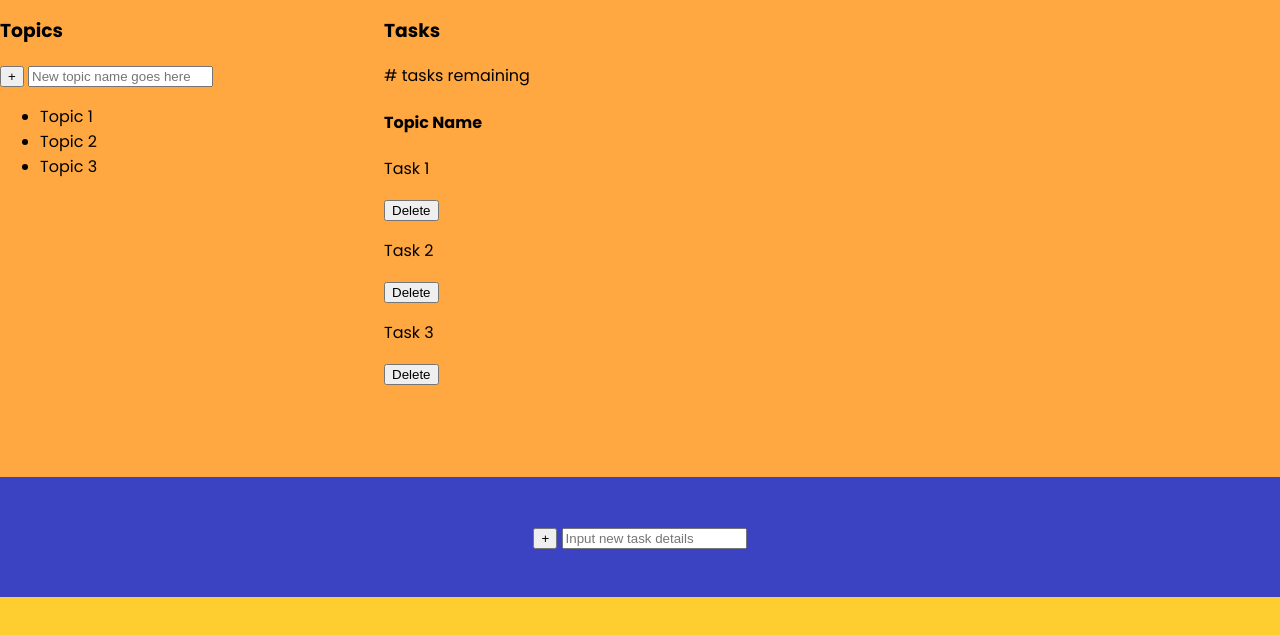
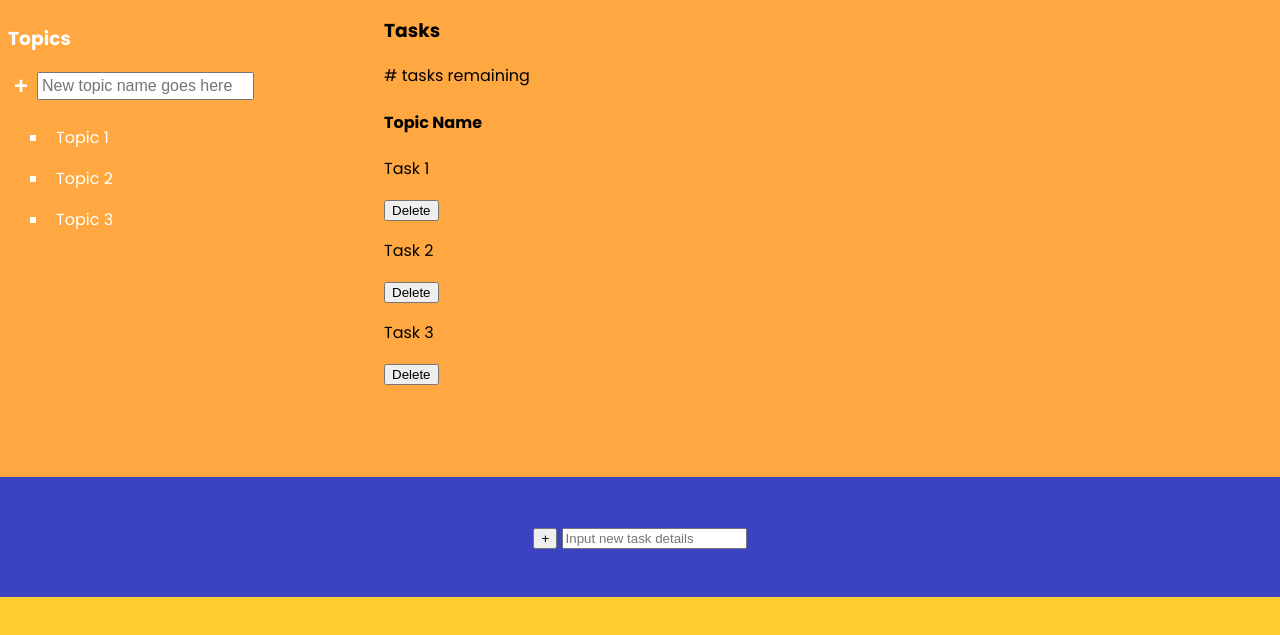
Before and after one commit to vipul-khedekar/task-master, a website built with webpack: page index.html in a window 1280 px wide. Shown: the part 83-718 px from the top of the page. Built offline with nearby package versions, Linux system fonts and the light colour scheme.

Commit message:
stylized topic container and its items, list is scrollable if overflows

```diff
--- a/src/index.css
+++ b/src/index.css
@@ -36,6 +36,59 @@ body {
     height: 60vh;
 }
 
+.topic-container {
+    box-sizing: border-box;
+    padding: 0.5rem;
+}
+
+.topic-container > h3 {
+    color: #ffffff;
+}
+
+.topic-container > form {
+    box-sizing: border-box;
+    display: flex;
+    justify-content: flex-start;
+    align-items: center;
+    gap: 3px;
+}
+
+.topic-container > form > button {
+    background-color: transparent;
+    border: none;
+    color: #ffffff;
+    font-size: 1.5rem;
+    font-weight: 700;
+}
+
+.topic-container > form > button:hover {
+    border: 1px solid #ffffff;
+}
+
+.topic-container > form > input {
+    padding: 3px;
+    font-size: 1rem;
+    font-weight: 100;
+}
+
+.topic-container > ul {
+    display: flex;
+    flex-direction: column;
+    height: 40vh;
+    overflow-y: scroll;
+}
+
+.topic-container > ul > li {
+    padding: 0.5rem;
+    color: #ffffff;
+    list-style: square;
+}
+
+.topic-container > ul > li:hover {
+    font-weight: 700;
+    cursor: pointer;
+}
+
 .input-container {
     box-sizing: border-box;
     display: flex;
```
